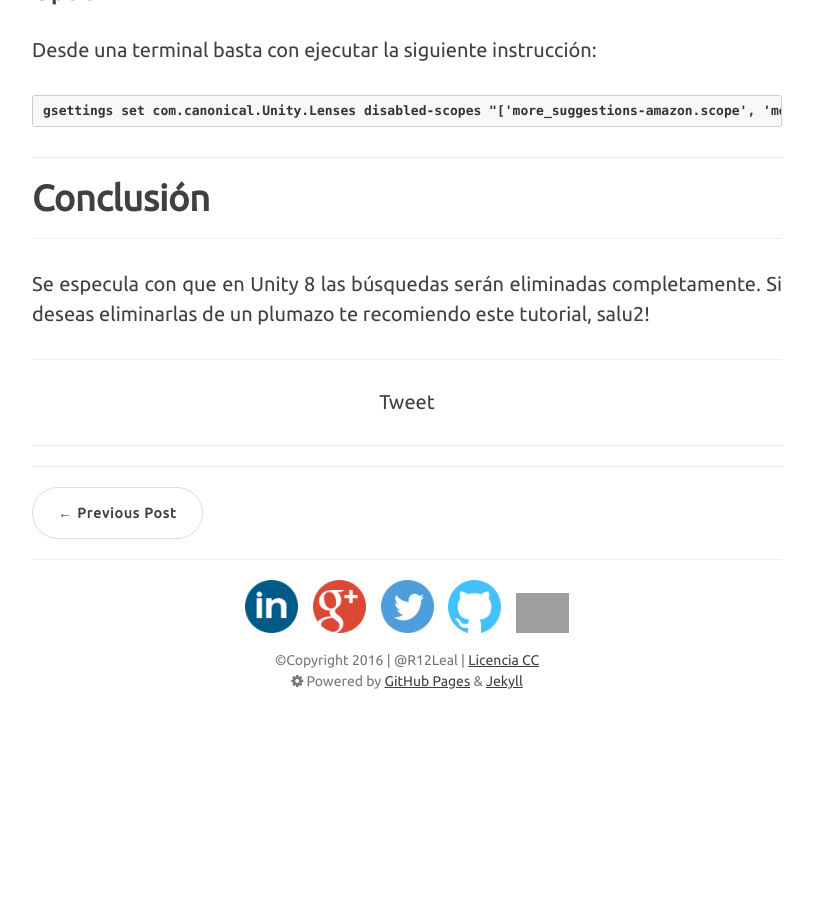
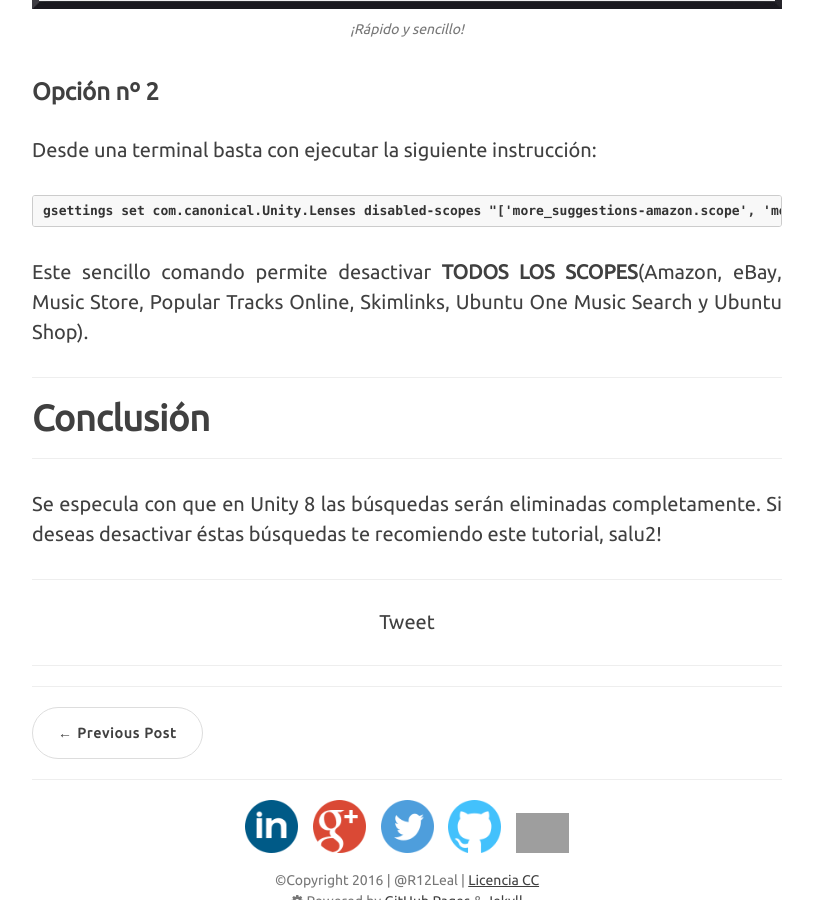
Before and after one commit to R12Leal/R12Leal.github.io, a Jekyll site: the page built from _posts/2015-11-20-desactivar-busquedas-comerciales-ubuntu.markdown, in a window 1280 px wide and 900 px high, scrolled down 2928 px. Shown: the whole window, without its empty margins (233-1046 px from the left). Built offline with Jekyll 4.4.1, drawn with Linux system fonts in a browser that asks for light colours; nearby versions of some CDN libraries; comment, search, counter and statistics services are not loaded; before the commit the page ends 3685 px from its top, so only the background shows below that; some of the changed text lies outside the part shown.

Commit message:
Update 11/01/2016

```diff
--- a/_posts/2015-11-20-desactivar-busquedas-comerciales-ubuntu.markdown
+++ b/_posts/2015-11-20-desactivar-busquedas-comerciales-ubuntu.markdown
@@ -12,8 +12,8 @@
 ---
 <h2 class="section-heading">Introducción</h2>
 <hr />
-<p>En este post mostraremos como desactivar las búsquedas comerciales que aparecen en el dash de Unity, a la vez de molestas ¡polémicas!</p>
-<hr />
+<p>En este post mostraremos como desactivar las búsquedas comerciales que aparecen en el dash de Unity. También repasaremos la polémica que generó esta característica en la comunidad del software libre.</p>
+<hr />1511
 <h2 class="section-heading">La Polémica</h2>
 <hr />
 <p>La inclusión de las búsquedas en línea mediante el dash provocó un terremoto en la comunidad del software libre. Líderes destacados, como por ejemplo <strong>Richard M. Stallman (fundador del proyecto GNU y la Free Software Foundation</strong>), mostraron su preocupación por el movimiento llevado a cabo por Canonical.</p>
@@ -42,7 +42,8 @@
 <p><strong><pre>
 gsettings set com.canonical.Unity.Lenses disabled-scopes "['more_suggestions-amazon.scope', 'more_suggestions-u1ms.scope', 'more_suggestions-populartracks.scope', 'music-musicstore.scope', 'more_suggestions-ebay.scope', 'more_suggestions-ubuntushop.scope', 'more_suggestions-skimlinks.scope']"
 </pre></strong></p>
+<p>Este sencillo comando permite desactivar <strong>TODOS LOS SCOPES</strong>(Amazon, eBay, Music Store, Popular Tracks Online, Skimlinks, Ubuntu One Music Search y Ubuntu Shop).</p>
 <hr />
 <h2 class="section-heading">Conclusión</h2>
 <hr />
-<p>Se especula con que en Unity 8 las búsquedas serán eliminadas completamente. Si deseas eliminarlas de un plumazo te recomiendo este tutorial, salu2! </p>
+<p>Se especula con que en Unity 8 las búsquedas serán eliminadas completamente. Si deseas desactivar éstas búsquedas te recomiendo este tutorial, salu2! </p>
```
